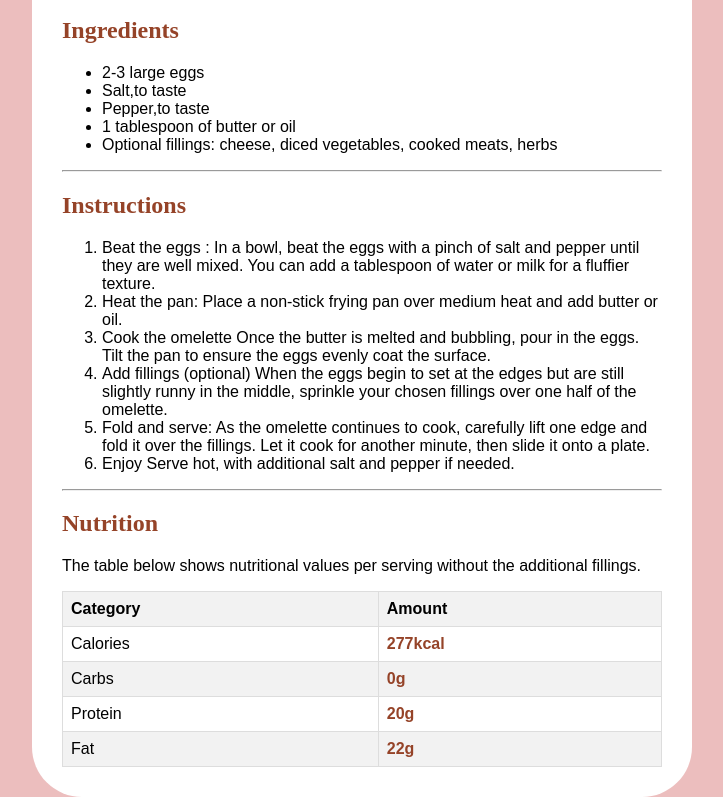
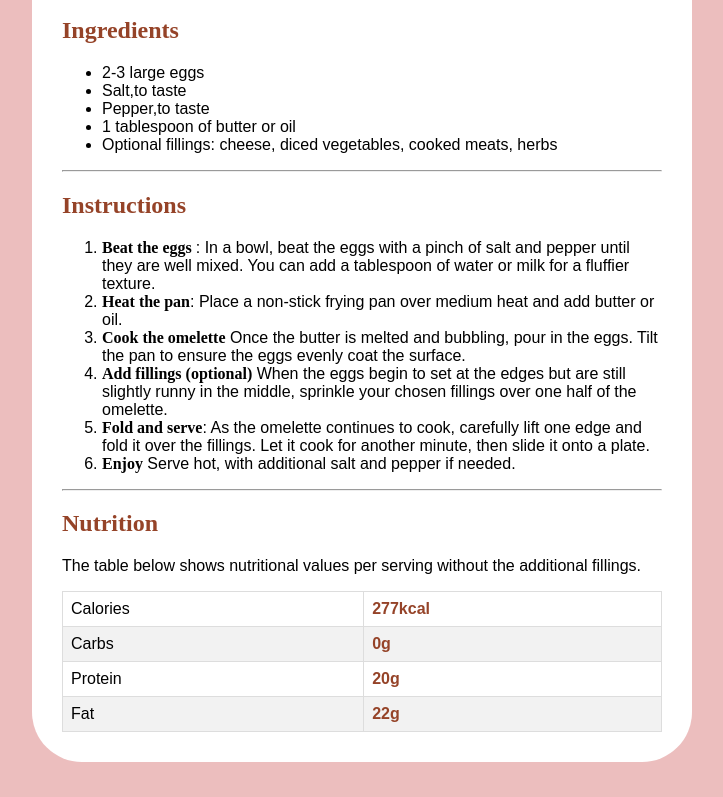
Before and after one commit to Valchali/Recipe-page-main, a plain HTML site: page index.html in a window 1280 px wide. Shown: the part 806-1603 px from the top of the page, without its empty margins (278-1001 px from the left). After the commit the page ends 1568 px from the top, so only its background shows below. Drawn offline with Linux system fonts and the light colour scheme.

Commit message:
recipe page main

```diff
--- a/index.html
+++ b/index.html
@@ -68,33 +68,9 @@
 
 
   <p class="table">The table below shows nutritional values per serving without the additional fillings.</p>
-<!-- <ul class="table2">
-  <li>
- <div class="leftcol">Calories</div>
-  <div class="rightcol">277kcal</div>
-  </li>
 
-  <li>
-  <div class="leftcol"></div>Carbs</div>
-  <div class="rightcol">0g</div>
-  </li>
+<table class="styled-table">
 
-  <li>
-  <div class="leftcol">Protein</div>
-  <div class="rightcol">20g</div>
-  </li>
-
-  <li>
- <div class="rightcol">Fat</div>
-  <div class="leftcol">22g</div>
-</ul> -->
-<table class="styled-table">
-  <thead>
-    <tr>
-      <th>Category</th>
-      <th>Amount</th>
-    </tr>
-  </thead>
   <tbody>
     <tr>
       <td>Calories</td>
--- a/style.css
+++ b/style.css
@@ -50,10 +50,12 @@ max-width:600px ;
     font-family: Young serif, serif;
   }
 
+
   .container2 h2{
     color:hsl(15, 58%, 37%);
     font-family: Young serif, serif;
   }
+
 
 .container3 h2{
   color: hsl(15, 58%, 37%);
@@ -64,6 +66,11 @@ max-width:600px ;
     font-weight: bold;
     /* content: "\2022"; */
   }
+
+.container2 li span{
+  font-weight: bold;
+  font-family: Young serif, serif;
+}
 
   .avatar {
     justify-content: center;
@@ -113,3 +120,7 @@ max-width:600px ;
   .styled-table tbody tr:hover {
     background-color: #ddd;
   }
+
+  /* .instructions-list li::before { */
+    /* color: aqua; */
+  /* } */
```
